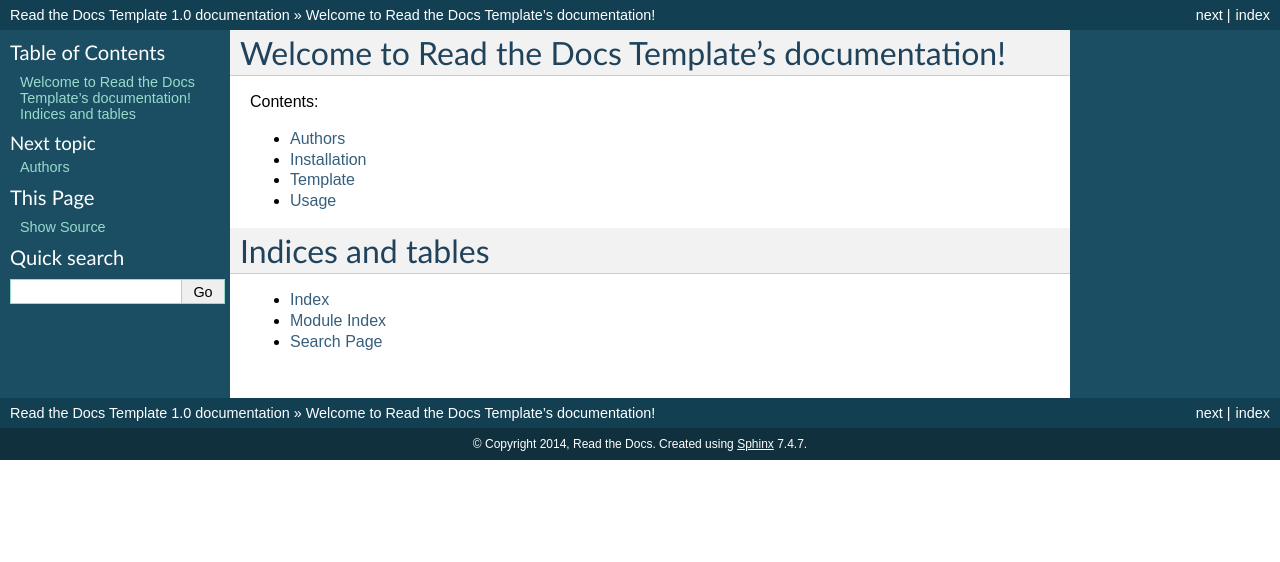
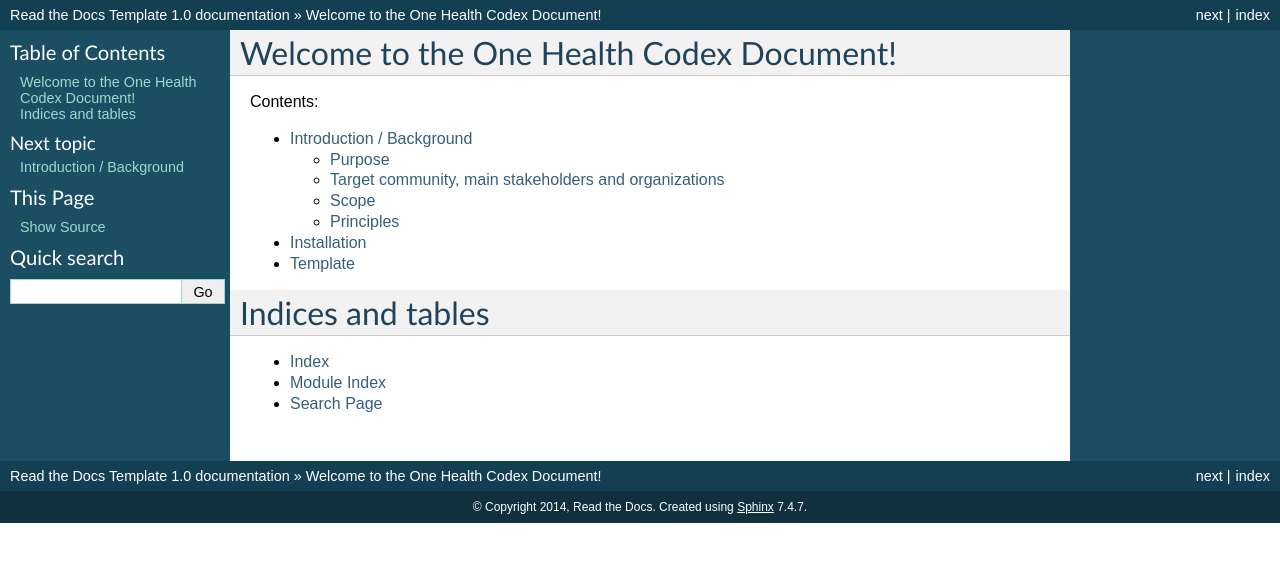
Before and after one commit to EJP-ORION/OH-Surveillance-Codex, a Sphinx documentation site: the page built from docs/index.rst, in a window 1280 px wide. Shown: the top 562 px of the page. Built offline with Sphinx 7.4.7, drawn with Linux system fonts in a browser that asks for light colours; part of the change alters nothing that is shown.

```diff
--- a/AUTHORS.rst
+++ /dev/null
@@ -1,4 +0,0 @@
-Authors
--------
-
-* Anonymus
--- /dev/null
+++ b/docs/1-introduction.rst
@@ -0,0 +1,146 @@
+=========================
+Introduction / Background
+=========================
+
+Zoonoses and antimicrobial resistance (AMR) continue to be significant
+impediments to human and animal health and to socioeconomic development
+worldwide [1]_, [2]_, [3]_. National and international surveillance
+systems and monitoring programmes for zoonoses, zoonotic agents and AMR
+are means to combat these impediments. It is generally recognized that
+human and animal health are interconnected and that the transmission of
+zoonoses and AMR can essentially take place through various links of the
+human-animal interface e.g. the environment or food  [4]_, [5]_. This
+implies that surveillance and monitoring cannot be addressed by the
+human or animal sector alone, but instead have to be a multisectoral and
+multidisciplinary collaboration  [6]_. This approach to collaboration is
+referred to as One Health. The benefits and importance of One Health
+Surveillance (OHS) are widely accepted, however, there are still gaps in
+surveillance or surveillance data that hinder a truly integrated OHS
+approach.
+
+Within the EU, EFSA and ECDC have made substantial efforts to harmonize
+data collection and reporting within their sectors. These achievements
+are important assets for future OHS harmonization efforts, for example
+the Data Collection Framework
+(`DCF <https://www.efsa.europa.eu/en/supporting/pub/en-444>`__\  [7]_)
+and the SIGMA project
+(`SIGMA <https://www.efsa.europa.eu/en/supporting/pub/en-1428>`__\  [8]_)
+from EFSA, as well as the European Surveillance System
+(`TESSy <https://ecdc.europa.eu/en/publications-data/european-surveillance-system-tessy>`__\  [9]_)
+from ECDC. Other ongoing joint efforts of theses stakeholders support
+OHS data harmonization as well, for example the joint molecular typing
+database (URL: ). Another collaborative effort is the compilation of the
+yearly European Summary Reports (EUSRs) on trends and sources of
+zoonoses, zoonotic agents and food-borne outbreaks and on antimicrobial
+resistance in zoonotic and indicator bacteria from humans, animals and
+food (URL: https://www.efsa.europa.eu/en/publications). However, the
+current practice of provisioning OHS data in reports could be improved,
+specifically when it comes to national or research data not covered by
+European legislation. Moreover, no generic strategy for surveillance
+data reporting is currently available that could be adopted by all, OHS
+related scientific disciplines including e.g. environmental science.
+
+The Joint Integrative Project (JIP) “One health suRveillance Initiative
+on harmOnization of data collection and interpretatioN” (ORION) aims at
+establishing and strengthening inter-institutional collaboration and
+transdisciplinary knowledge transfer in the area of One Health
+Surveillance (OHS) data integration and interpretation. Detailed
+requirement analyses were performed within ORION to identify current
+best practices, resources and needs within the OHS community
+(References: ). Results from the requirement analyses confirmed that
+cross-sectoral and multi-disciplinary communication, collaboration and
+knowledge exchange are still significant challenges for the OHS
+community. In addition, the results reinforced the need for better
+harmonization of reports on OHS data, which could ultimately lead to
+improved mutual understanding and use of sector-specific data in future
+OH analysis.
+
+This OHS Codex therefore aims at establishing a high-level framework
+that supports collaboration, mutual understanding, knowledge exchange
+and data interoperability between OH sectors, that will support
+integrated OHS data analyses and reporting.
+
+Purpose
+-------
+
+The purpose of this OHS Codex is to provide users with guidance and
+resources, e.g. tools, technical solutions, guidance documents, that
+improve collaboration, mutual understanding and knowledge exchange
+between the different OHS sectors. Moreover, it is ought to support
+better surveillance data integration and interpretation, along the One
+Health (OH) objective of improving health and well-being. The OHS Codex
+thereby supports the ambitions outlined in chapter 3, 4, and 5.1 to 5.3
+of the FAO, OIE and WHO document ‘Taking a Multisectoral, One Health
+Approach: A Tripartite Guide to Addressing Zoonotic Diseases in
+Countries” [10]_ (Tripartite Guide) by proposing specific resources that
+support putting a true One Health approach (as described in the
+Tripartite Guide) into practice.
+
+|image0|
+
+Fig. 1: Connection between the Tripartite Guide and the four principles
+of the OHS Codex. The OHS Codex principles and their dimensions are
+indicated by coloured arrows. The icons correspond to the guiding icons
+from the Tripartite Guide.
+
+Target community, main stakeholders and organizations
+-----------------------------------------------------
+
+According to the understanding of the authors elements of the OHS Codex
+will be useful for
+
+organizations or researchers that are
+
+-  involved in One Health surveillance implementation
+
+-  involved in One Health surveillance data reporting
+
+-  involved in One Health data harmonization and standardization
+
+Specifically, this includes
+
+-  Organisations that are members of the EJP consortium
+
+-  other national authorities involved in OHS
+
+-  European authorities and institutes, as e.g. EFSA, ECDC, EEA
+
+-  other stakeholders in OHS, as e.g. research organizations
+
+Scope
+-----
+
+The OHS Codex aims at being generically applicable for surveillance
+purposes in all OH sectors, including those that were not directly
+involved in the development of the OHS Codex e.g. the environmental
+sector. The OHS Codex aims also at being applicable to all countries,
+geographic areas and administrative levels. However, we recognize that
+the resources were created based on surveillance within the animal
+health, food safety and public health sector. Therefore they may not
+consider every situation of OHS given the wide scope of countries and
+OHS contexts. It is also beyond the scope of the OHS Codex to create
+mechanisms or provide new structures for surveillance data sharing.
+
+Users of this guide are invited to take the provided methods as
+practical examples that can be adapted to their contexts, needs, and
+requirements.
+
+|image1|
+
+Fig. 2: The overview of the OHS Codex framework (figure download as
+pptx-file: https://data.d4science.net/qYrU )
+
+Principles
+----------
+
+The OHS Codex framework defines that improved cross-sector understanding
+and information exchange requires actions in four dedicated “areas”. In
+this OHS Codex these “areas” are termed “principles”. It is the ambition
+of this OHS Codex to describe these principles and to provide specific
+solutions & methods that can be used by the organisations & researchers
+to adopt each principle. Several of such methods will be developed and
+tested within the EJP ORION project, so that these are included right
+from the beginning into the OHS Codex document. As the OHS Codex is
+designed itself as an updatable online resource and it will be
+continuously extended as soon as new useful methods & solutions become
+available.
--- a/docs/authors.rst
+++ /dev/null
@@ -1 +0,0 @@
-.. include:: ../AUTHORS.rst
--- a/docs/index.rst
+++ b/docs/index.rst
@@ -3,7 +3,7 @@
    You can adapt this file completely to your liking, but it should at least
    contain the root `toctree` directive.
 
-Welcome to Read the Docs Template's documentation!
+Welcome to the One Health Codex Document!
 ==================================================
 
 Contents:
--- a/docs/usage.rst
+++ /dev/null
@@ -1,7 +0,0 @@
-========
-Usage
-========
-
-To use this template, simply update it::
-
-	import read-the-docs-template
```
